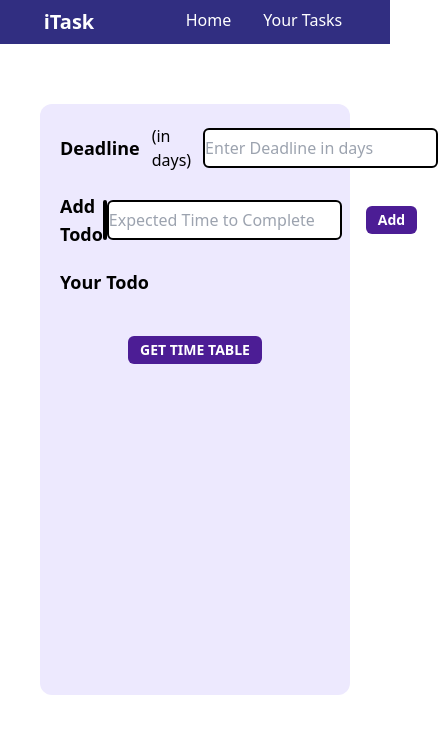
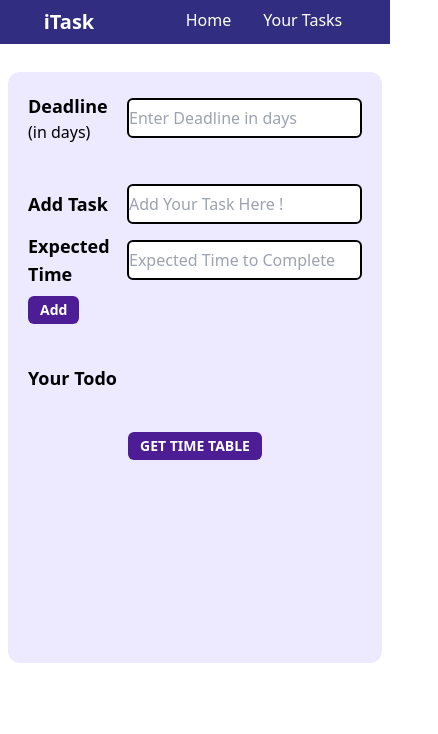
Before and after one commit to anurup1207/WayToDo-Frontend, a React (Create React App) app: page / in a window 390 px wide. Shown: the top 734 px of the page, 438 px wide, since content can reach past the window. Built offline with nearby package versions, Linux system fonts and the light colour scheme.

Commit message:
responsive commit

```diff
--- a/src/Components/AddTask.js
+++ b/src/Components/AddTask.js
@@ -46,35 +46,42 @@ export default function AddTask(props) {
 
   return (
     <>
-    <div className='p-10'>
+    <div className="p-2 md:p-10">
     <div className="container mx-auto my-5 rounded-xl bg-violet-100 p-5 min-h-[70vh]">
       <div className="deadline">
-        <div className='flex space-x-3 items-center'>
+        <div className=' space-x-3 items-center flex'>
+        <div className='w-40 md:flex'>
         <h2 className='font-bold text-lg'>Deadline</h2><h2>(in days)</h2>
-        <input type="number" onChange={handleChangeDeadline} value={deadline} className=' h-10 rounded-md border-2 border-black' placeholder='Enter Deadline in days' required/>
+        </div>
+        <input type="number" onChange={handleChangeDeadline} value={deadline} className=' h-10 rounded-md border-2 border-black w-80 lg:w-auto' placeholder='Enter Deadline in days' required/>
         </div>
       </div>
-      <div className="addTodo my-5 flex justify-between items-center">
-        <h2 className='text-lg font-bold'>Add Todo</h2>
-
-        <input type="text" onChange={handleChangeName} value={task} className='w-1/2 h-10 rounded-md border-2 border-black' placeholder='Add Your Task Here !' />
-        <input type="number" onChange={handleChangeTime} value={expected_hours} className='h-10 rounded-md border-2 border-black' placeholder='Expected Time to Complete'/>
-        <button onClick={handleAdd} className='bg-violet-900 hover:bg-violet-950 text-white rounded-md py-1 px-3 mx-6 text-sm font-bold'>Add</button>
+      <div className="addTodo my-10 lg:flex justify-between items-center ">
+        <div className="flex  items-center mb-2 lg:space-x-3">
+        <h2 className='text-lg font-bold mr-2 w-40 lg:w-none'>Add Task</h2>
+        <input type="text" onChange={handleChangeName} value={task} className='w-80 h-10 rounded-md border-2 border-black lg:w-auto' placeholder='Add Your Task Here !' />
+        </div>
+        <div className='flex items-center mb-2  lg:w-none'>
+        <h2 className='text-lg font-bold mr-2 w-40'>Expected Time</h2>
+        <input type="number" onChange={handleChangeTime} value={expected_hours} className='h-10 w-80 rounded-md border-2 border-black ' placeholder='Expected Time to Complete'/>
+        </div>
+        <button onClick={handleAdd} className='bg-violet-900 hover:bg-violet-950 text-white rounded-md py-1 px-3 text-sm font-bold'>Add</button>
       </div>
       <h2 className='text-lg font-bold'>Your Todo</h2>
       <div className="todos flex flex-col items-center">
         {todos.map(item=>{
 
 
-        return <div key={uuidv4()} className="todo  w-3/4  my-2 flex justify-between items-center  shadow-2xl border-2 border-violet-300 p-3 rounded-xl">
-
-          <div className={item.isCompleted?"line-through w-1/2 break-words":"w-1/2 break-words"}>
+        return <div key={uuidv4()} className="todo  w-full lg:w-3/4 my-2 flex-col md:flex-row items-center  shadow-2xl border-2 border-violet-300 p-3 rounded-xl lg:flex ">
+          <div className='flex mb-3 lg:w-3/4 '>
+          <div className={item.isCompleted?"line-through w-3/5 break-words":"w-3/5 break-words"}>
             {item.task}
           </div>
-          <div className={item.isCompleted?"line-through w-1/2 break-words":"w-max"}>
+          <div className={item.isCompleted?"line-through w-1/4 break-words":"w-max"}>
             {item.expected_hours} hours
           </div>
-          <div className="buttons flex ">
+          </div>
+          <div className="buttons flex items-center justify-center">
             <button className='bg-violet-900 hover:bg-violet-950 text-white rounded-md py-1 px-3 mx-2 text-sm font-bold' onClick={handleEdit}>Edit</button>
             <button className='bg-violet-900 hover:bg-violet-950 text-white rounded-md py-1 px-3 text-sm font-bold' onClick={handleDelete}>Delete</button>
           </div>
--- a/src/Components/Loading.js
+++ b/src/Components/Loading.js
@@ -3,7 +3,7 @@ import loading from "./loading.gif"
 
 export default function Loading() {
   return (
-    <div className='flex justify-center relative top-50 '>
+    <div className='flex h-screen justify-center items-center  '>
     <img src={loading} alt="loading" className='h-20 ' />
     </div>
   )
--- a/src/Components/TimeTable.js
+++ b/src/Components/TimeTable.js
@@ -5,31 +5,29 @@ export default function TimeTable(props) {
 
   return (
     <>
-        <div className='p-10'>
-    <div className="container mx-auto my-5 rounded-xl bg-violet-100 p-5 min-h-[70vh]">
+        <div className='p-2 md:p-10'>
+    <div className="container mx-auto my-5 rounded-xl bg-violet-100 p-3 md:p-5 min-h-[70vh]">
       <div className="mb-10">
         <div className='flex space-x-3 items-center'>
         <h2 className='font-bold text-lg'>Your Time Table</h2>
 
         </div>
       </div>
-      <div>{
-        console.log(props.timetable)
-}</div>
+
     <div className="">
 
      {Object.entries(props.timetable["temp"]).map(([key, value]) => (
 
 
-      <div key={uuidv4()} className="todos flex flex-col items-center m-6">
+      <div key={uuidv4()} className="todos flex flex-col items-center mb-6 md:m-6">
         <div className="flex-col justify-start w-full border-2 p-5 rounded-xl bg-white">
           <div className="font-bold text-2xl mb-4">{key}</div>
-          <div className="flex-col  ml-10 justify-between w-1/2 ">
+          <div className="flex-col  md:ml-10 justify-between w-1/2 ">
           {value.map((element)=>{
             // console.log(element)
-            return <div key={uuidv4()} className='flex m-4'>
-              <div className="flex"><div className="font-bold mr-3">Task Name : </div> <div className="">{element["taskName"]}</div></div>
-              <div className="absolute left-2/3 flex"><div className="font-bold mr-3">Time :</div><div className="">{element["time"]}hour</div></div>
+            return <div key={uuidv4()} className='flex items-center w-full mb-5'>
+              <div className="flex items-center w-full "><span className="font-bold mr-2">Task Name: </span> <div className="break-words ">{element["taskName"]}</div></div>
+              <div className="flex items-center absolute left-2/3"><div className="font-bold mr-1">Time :</div><div className="">{element["time"]}hour</div></div>
             </div>
           })}
 
```
